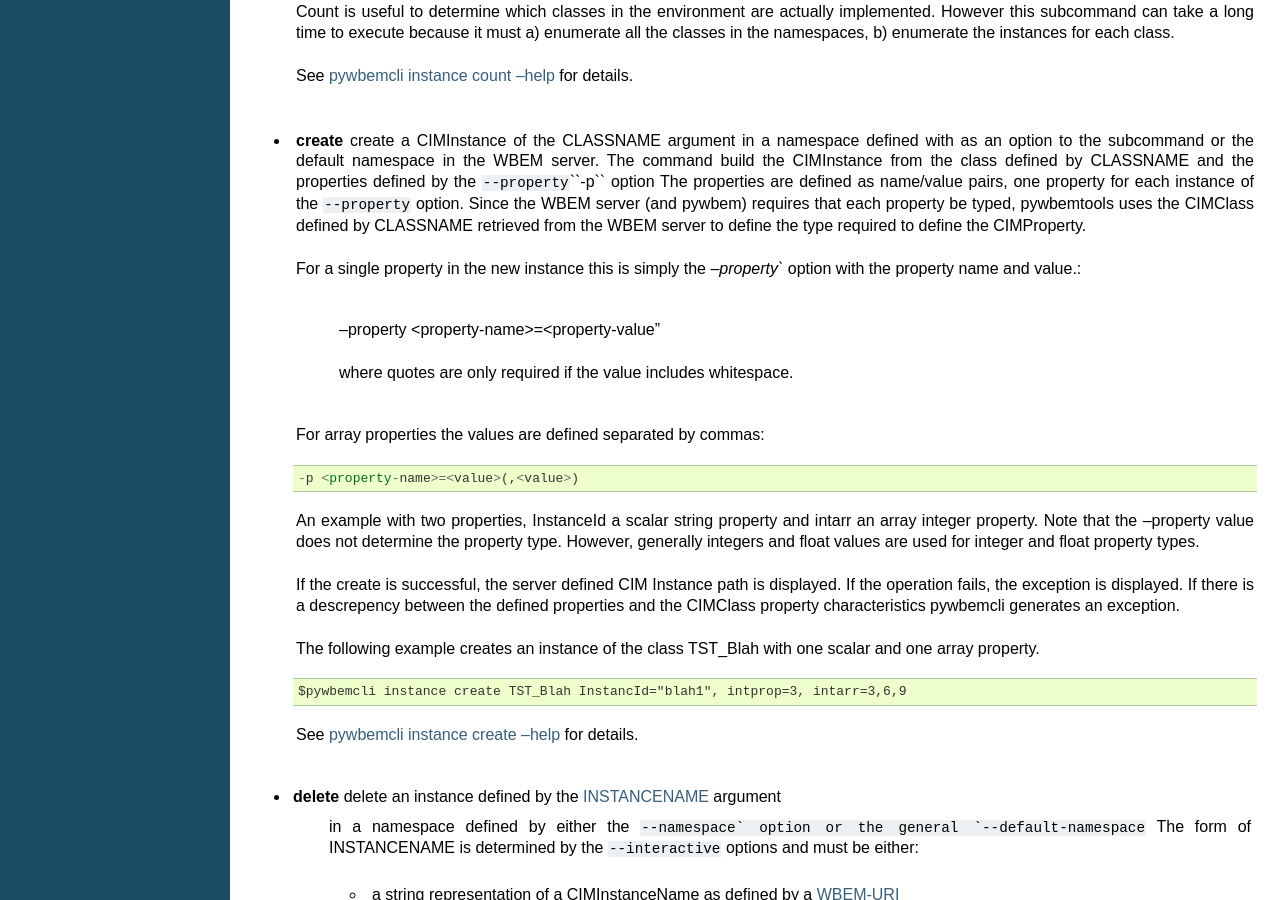
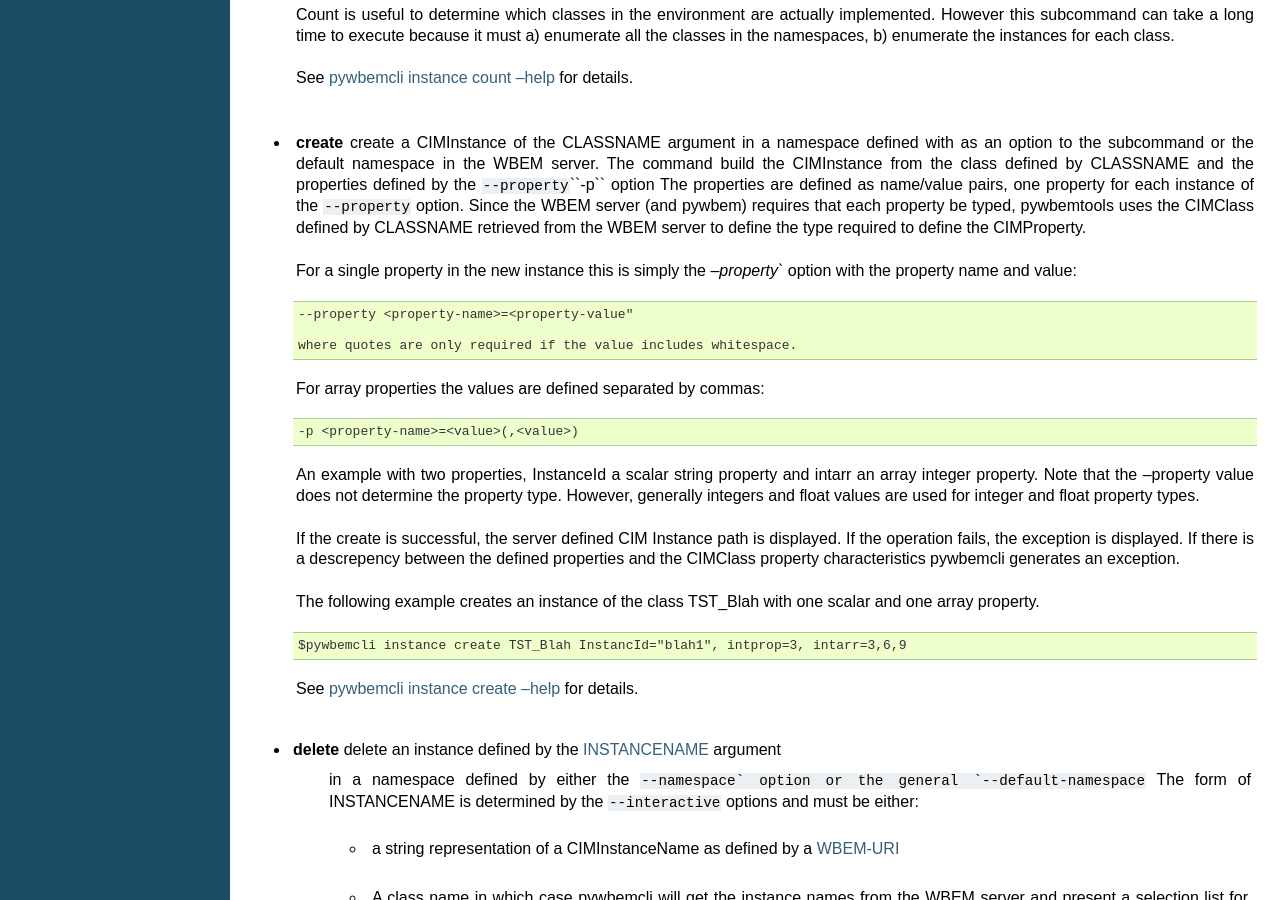
Before and after one commit to pywbem/pywbemtools, a Sphinx documentation site: the page built from docs/pywbemclisubcommands.rst, in a window 1280 px wide and 900 px high, scrolled down 9304 px. Built offline with Sphinx 7.4.7, drawn with Linux system fonts in a browser that asks for light colours; the version number could not be read and is left out; some of the changed text lies outside the part shown.

```diff
--- a/docs/pywbemclisubcommands.rst
+++ b/docs/pywbemclisubcommands.rst
@@ -22,15 +22,22 @@ Pywbemcli command groups, commands, and subcommands
 This section defines the characteristics of each of the pywbemcli command
 groups and subcommands including examples.
 
-The command syntax of pywbemcli is::
+The command syntax of pywbemcli is:
+
+.. code-block:: text
 
     $ pywbemcli <general-options> <cmd-group>|<command> <args>
 
-    where:
+where:
+
+.. code-block:: text
+
         cmd-group := <command> <subcommand>
 
 Within pywbemcli each command-group name is a noun, referencing an entity (ex.
 class, instance, server).
+
+.. code-block:: text
 
     $ pywbemcli -s http://localhost class get CIM_ManagedElement
 
@@ -178,7 +185,9 @@ subcommand (i.e. ``enumerate``, ``references``, ``associators``) and includes
 an option (``-o,`` or ``--names-only``) that determines whether the instance
 names or instances are retrieved from the WBEM server.
 
-Thus, for example an ``instance enumerate`` with and without the ``-o`` option::
+Thus, for example an ``instance enumerate`` with and without the ``-o`` option:
+
+.. code-block:: text
 
 
     $ pywbemcli --mock-server tests/unit/simple_mock_model.mof instance enumerate CIM_Foo
@@ -215,7 +224,9 @@ since it can involve multiple keybindings, use of quotation marks, etc.  To
 simplify this pywbemcli includes a option (``-i`` or ``--interactive``) on
 these commands that allows the user to specify only the class name, retrieves
 all the instance names from the server and presents the user with a select list
-from which an instance name can be chosen. The following is an example::
+from which an instance name can be chosen. The following is an example:
+
+.. code-block:: text
 
     $ pywbemcli --mock-server tests/unit/simple_mock_model.mof instance get CIM_Foo --interactive
     Pick Instance name to process
@@ -245,7 +256,9 @@ The **class** group defines subcommands that act on CIM classes. see
   :ref:`Output formats`). If unsuccesful it an exception. This subcommand
   returns the class associators, not the instance associators. The
   :ref:`Instance command-group` includes the corresponding associators
-  operation for instances::
+  operation for instances:
+
+  .. code-block:: text
 
       $ pywbemcli --name mockassoc class associators TST_Person --names_only
         //FakedUrl/root/cimv2:TST_Person
@@ -258,7 +271,9 @@ The **class** group defines subcommands that act on CIM classes. see
   it displays the classes/classnames in the :term:`CIM model output formats`
   (see :ref:`Output formats`). If unsuccesful it an exception.. This returns
   the class level references,not the instance references. The :ref:`Instance
-  command-group` includes a corresponding instance references operation::
+  command-group` includes a corresponding instance references operation:
+
+  .. code-block:: text
 
     $pywbemcli --mock-server mockassoc class references TST_Person --names-only
 
@@ -271,7 +286,9 @@ The **class** group defines subcommands that act on CIM classes. see
   conditions under which a class can be deleted from the server.  If successful
   it returns nothing, otherwise it displays an exception.
 
-  To delete the class ``CIM_Blah``::
+  To delete the class ``CIM_Blah``:
+
+  .. code-block:: text
 
     $ pywbemcli class delete CIM_blah
     $
@@ -288,7 +305,9 @@ The **class** group defines subcommands that act on CIM classes. see
   classes/classnames in the :term:`CIM model output formats` (see
   :ref:`Output formats`). The following example enumerates
   the class names starting at the root of the class hiearchy for a simple
-  mocked CIM schema definition::
+  mocked CIM schema definition:
+
+  .. code-block:: text
 
     $ pywbemcli --mock-server mockassoc class enumerate --names-only
     TST_Person
@@ -303,7 +322,9 @@ The **class** group defines subcommands that act on CIM classes. see
   CIM namespaces for matching class names.  This subcommand uses a :term:`GLOB`
   Unix style pathname pattern expansion on the classname to attempt to filter
   the names and namespaces of all of the classes in the WBEM server (or the
-  namespaces defined with the ``--namespaces``/``-n`` option)::
+  namespaces defined with the ``--namespaces``/``-n`` option):
+
+  .. code-block:: text
 
       $ pywbemcli> class find .*_WBEMS*
       root/PG_InterOp:CIM_WBEMServer
@@ -334,7 +355,9 @@ The **class** group defines subcommands that act on CIM classes. see
 
   The following example shows getting the MOF representation of the class
   ``CIM_Foo`` from a mock repository that is named mock1 in the
-  :term:`connections file`::
+  :term:`connections file`:
+
+  .. code-block:: text
 
       $ pywbemcli> --name mock1 class get CIM_Foo
 
@@ -384,7 +407,9 @@ The **class** group defines subcommands that act on CIM classes. see
   --help` for details.
 * **tree** to display the class hierarchy as a tree.  This subcommand
   outputs a tree format in ASCII defining the either the subclass or superclass
-  hierarchy of the class name input parameter as a tree::
+  hierarchy of the class name input parameter as a tree:
+
+  .. code-block:: text
 
       $ pywbemcli class tree CIM_Foo
 
@@ -415,7 +440,9 @@ The **instance** group defines subcommands that act on CIM instances including:
   instances or instancenames associated with INSTANCENAME otherwise it returns any
   exception generated by the response This subcommand displays the returned instances
   or instance in the :term:`CIM model output formats` or the table formats` (see
-  :ref:`Output formats`).::
+  :ref:`Output formats`).:
+
+  .. code-block:: text
 
     $ pywbemcli --name mockassoc instance references TST_Person --names-only --interactive
     Pick Instance name to process: 0
@@ -435,7 +462,9 @@ The **instance** group defines subcommands that act on CIM instances including:
     $
 
   See :ref:`pywbemcli instance associators --help` for details.
-* **count** count the number of CIM instances in a namespace. For example::
+* **count** count the number of CIM instances in a namespace. For example:
+
+  .. code-block:: text
 
         $ pywbemcli --name mockassoc instance count
         Count of instances per class
@@ -469,13 +498,17 @@ The **instance** group defines subcommands that act on CIM instances including:
   CIMProperty.
 
   For a single property in the new instance this is simply the `--property`` option
-  with the property name and value.:
+  with the property name and value:
+
+  .. code-block:: text
 
     --property <property-name>=<property-value"
 
     where quotes are only required if the value includes whitespace.
 
-  For array properties the values are defined separated by commas::
+  For array properties the values are defined separated by commas:
+
+  .. code-block:: text
 
     -p <property-name>=<value>(,<value>)
 
@@ -491,7 +524,8 @@ The **instance** group defines subcommands that act on CIM instances including:
 
   The following example creates an instance of the class TST_Blah with one
   scalar and one array property.
-  ::
+
+  .. code-block:: text
 
     $pywbemcli instance create TST_Blah InstancId="blah1", intprop=3, intarr=3,6,9
 
@@ -508,7 +542,9 @@ The **instance** group defines subcommands that act on CIM instances including:
 
   The following example deletes the instance defined by the explicit instance
   name (Note the extra backslash required to escape the double quote on the
-  terminal)::
+  terminal):
+
+  .. code-block:: text
 
     $ pywbemcli --name mockassoc instance delete root/cimv2:TST_Person.name=\"Saara\"
     $
@@ -521,7 +557,9 @@ The **instance** group defines subcommands that act on CIM instances including:
   or the table formats` (see :ref:`Output formats`).
 
   The following example returns a two instanced to an ``instance enumerate``
-  command as MOF::
+  command as MOF:
+
+  .. code-block:: text
 
     $ pywbemcli --name mockassoc instance enumerate TST_FamilyCollection
 
```
Also changed, not shown: docs/pywbemclicmdlineinterface.rst (+11 -61 lines), docs/pywbemcligeneraloptions.rst (+90 -18 lines).
